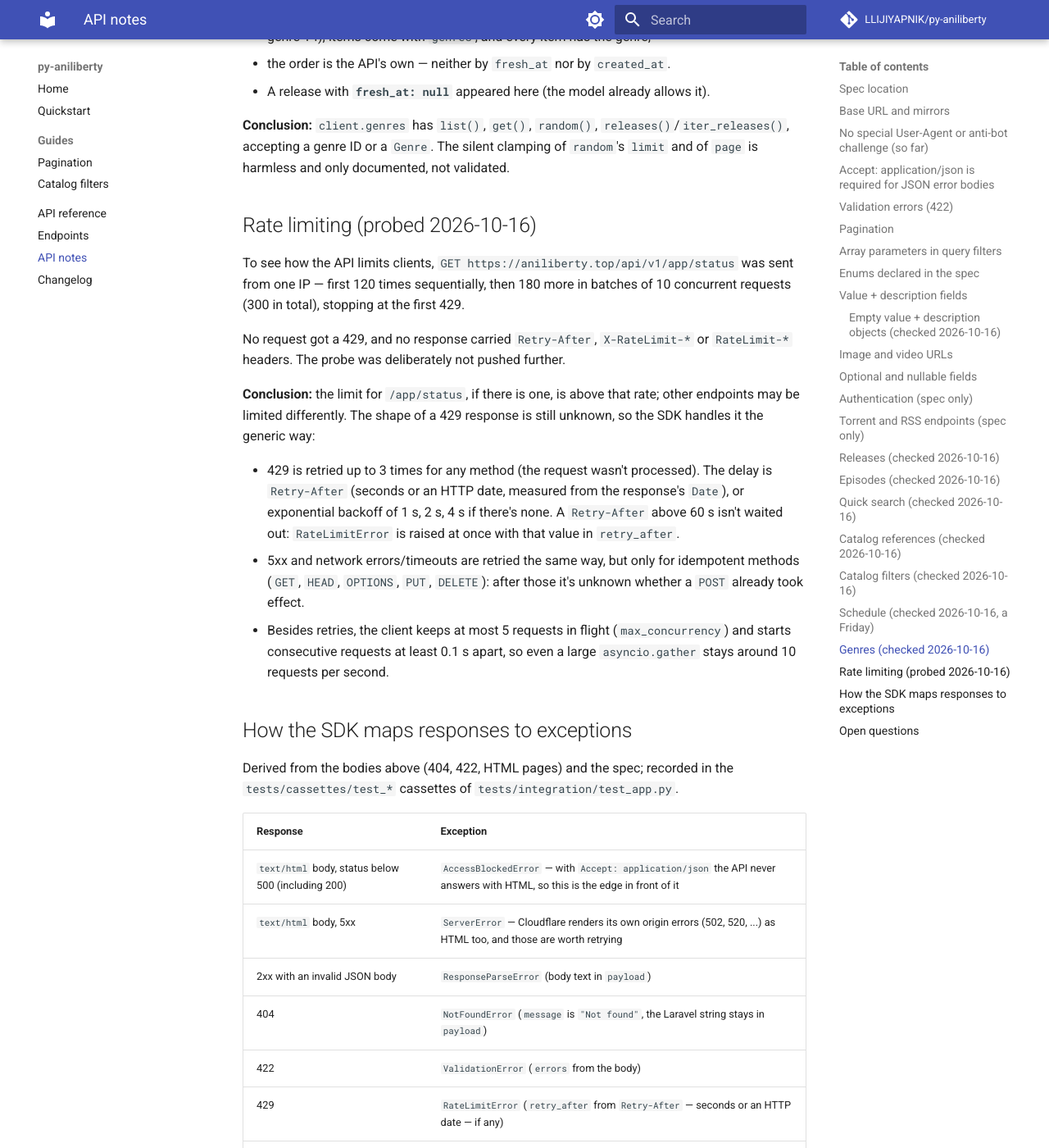
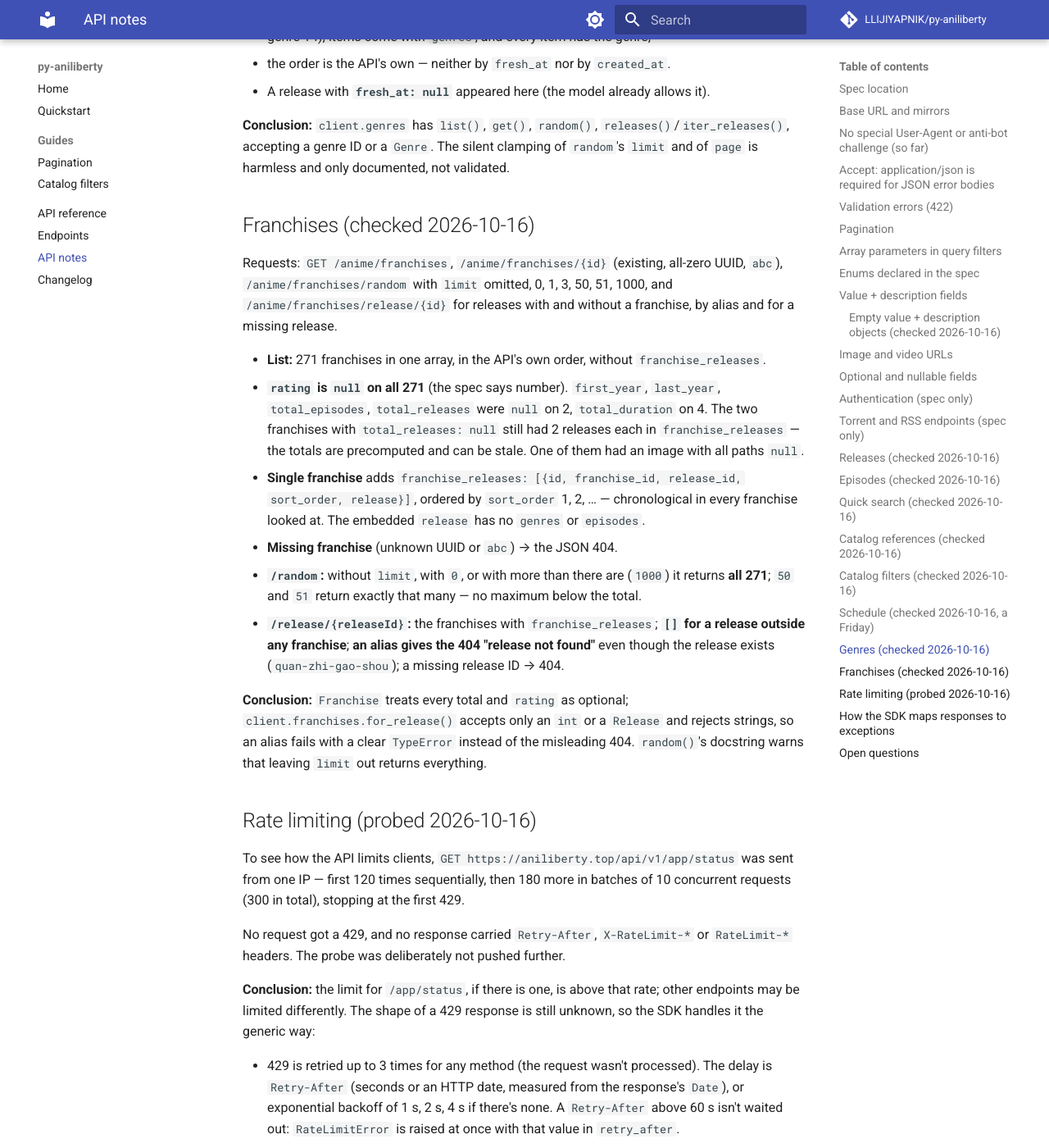
Before and after one commit to LLIJIYAPNIK/py-aniliberty, an MkDocs documentation site: the page built from docs/api-notes.md, in a window 1280 px wide and 1400 px high, scrolled down 11539 px. Shown: the whole window at 82% size. Built offline with MkDocs 1.6.1 and Material for MkDocs 9.7.7, drawn with Linux system fonts in a browser that asks for light colours; comment, search, counter and statistics services are not loaded; some of the changed text lies outside the part shown.

Commit message:
docs: document franchise findings, mark roadmap step 3.3 as done
Co-Authored-By: Claude Opus 5.5 <noreply@anthropic.com>

```diff
--- a/docs/api-notes.md
+++ b/docs/api-notes.md
@@ -439,6 +439,33 @@ Requests: `GET /anime/genres`, `/anime/genres/14`, `/999999`, `/abc`, `/anime/ge
 accepting a genre ID or a `Genre`. The silent clamping of `random`'s `limit` and of `page` is
 harmless and only documented, not validated.
 
+## Franchises (checked 2026-10-16)
+
+Requests: `GET /anime/franchises`, `/anime/franchises/{id}` (existing, all-zero UUID, `abc`),
+`/anime/franchises/random` with `limit` omitted, 0, 1, 3, 50, 51, 1000, and
+`/anime/franchises/release/{id}` for releases with and without a franchise, by alias and for a
+missing release.
+
+- **List:** 271 franchises in one array, in the API's own order, without `franchise_releases`.
+- **`rating` is `null` on all 271** (the spec says number). `first_year`, `last_year`,
+  `total_episodes`, `total_releases` were `null` on 2, `total_duration` on 4. The two franchises
+  with `total_releases: null` still had 2 releases each in `franchise_releases` — the totals are
+  precomputed and can be stale. One of them had an image with all paths `null`.
+- **Single franchise** adds `franchise_releases: [{id, franchise_id, release_id, sort_order,
+  release}]`, ordered by `sort_order` 1, 2, … — chronological in every franchise looked at.
+  The embedded `release` has no `genres` or `episodes`.
+- **Missing franchise** (unknown UUID or `abc`) → the JSON 404.
+- **`/random`:** without `limit`, with `0`, or with more than there are (`1000`) it returns **all
+  271**; `50` and `51` return exactly that many — no maximum below the total.
+- **`/release/{releaseId}`:** the franchises with `franchise_releases`; **`[]` for a release
+  outside any franchise**; **an alias gives the 404 "release not found"** even though the
+  release exists (`quan-zhi-gao-shou`); a missing release ID → 404.
+
+**Conclusion:** `Franchise` treats every total and `rating` as optional;
+`client.franchises.for_release()` accepts only an `int` or a `Release` and rejects strings, so an
+alias fails with a clear `TypeError` instead of the misleading 404. `random()`'s docstring warns
+that leaving `limit` out returns everything.
+
 ## Rate limiting (probed 2026-10-16)
 
 To see how the API limits clients, `GET https://aniliberty.top/api/v1/app/status` was sent
@@ -488,8 +515,8 @@ Derived from the bodies above (404, 422, HTML pages) and the spec; recorded in t
 - **5xx body shape.** Not observed.
 - **WAF/challenge behaviour.** Not observed from the maintainer's network; Cloudflare is in front.
   What a challenge looks like (status, headers) is unknown.
-- **Maximum `limit`** on `/torrents`, `/franchises/random`, `/media/videos` (known so far: the
-  catalog and the release endpoints 50, `/genres/{id}/releases` 30, `/genres/random` clamps to
-  the number of genres).
+- **Maximum `limit`** on `/torrents`, `/media/videos` (known so far: the catalog and the release
+  endpoints 50, `/genres/{id}/releases` 30; `/genres/random` and `/franchises/random` return
+  everything when `limit` is out of range).
 - **Authentication details** (token lifetime, refresh, 401/403 bodies) — step 4.1.
 - **Schedule time zone** — whether `/schedule/now`'s "today" is UTC or Moscow time.
```
Also changed, not shown: CLAUDE.md (+5 -2 lines), ROADMAP.md (+1 -1 lines), docs/endpoints.md (+4 -4 lines), docs/quickstart.md (+1 -0 lines), docs/reference.md (+9 -1 lines).
